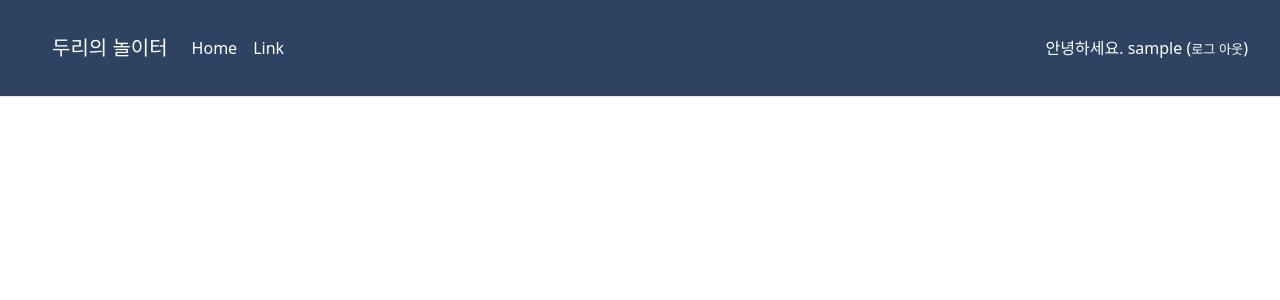
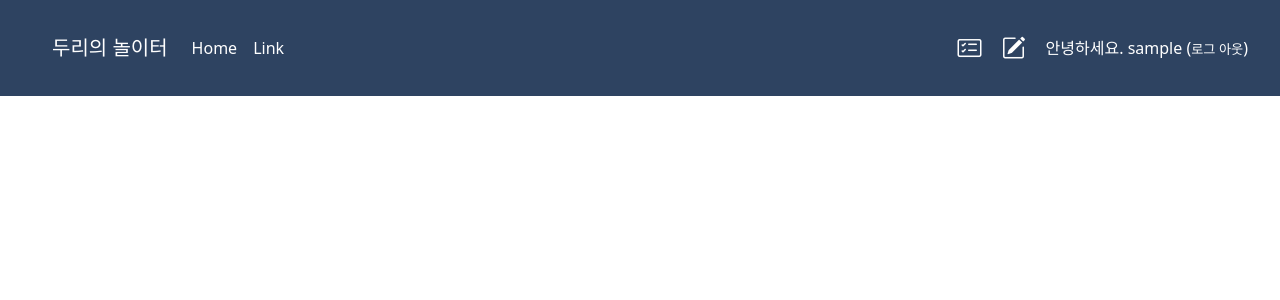
Before and after one commit to durikang/my-first-blog, a Django app: page / in a window 1280 px wide. Shown: the top 300 px of the page. Run offline with Django 4.2, Linux system fonts and the light colour scheme; the visitor is signed in with stand-in values (Sample User, id 1); data that the repository does not hold is empty; some libraries are stand-ins or nearby versions.

Commit message:
css 수정

```diff
--- a/blog/static/css/blog.css
+++ b/blog/static/css/blog.css
@@ -6,7 +6,6 @@
 }
 
 .page-header {
-    border-bottom: 1px solid #e8e8e8;
     margin-top: 0;
     padding: 20px 20px 20px 40px;
     background-color: #2e4361;
@@ -42,9 +41,13 @@
     font-size: 0.825rem;
 }
 
-.container {
+.content {
     margin: 100px auto 0;
     text-align: center;
+}
+
+.post {
+    margin-bottom: 30px;
 }
 
 h1,
@@ -56,6 +59,7 @@
 
 .date {
     color: #828282;
+    font-size: 0.725rem;
 }
 
 .save {
@@ -75,10 +79,16 @@
     margin-right: 20px;
 }
 
-.post {
-    margin-bottom: 70px;
-    border-bottom: 1px solid #e8e8e8;
+i.bi.top-fn-btn-style {
+    color: white;
 }
+
+i.bi.top-fn-btn-style:hover {
+    color: var(--bs-link-color);
+}
+
+
+
 
 .btn-no-underline {
     text-decoration: none !important;
@@ -105,3 +115,7 @@
 .comment {
     margin: 20px 0px 20px 20px;
 }
+
+.comment-lst {
+    text-decoration: none;
+}
--- a/blog/templates/blog/base.html
+++ b/blog/templates/blog/base.html
@@ -10,7 +10,8 @@
     <link href="//fonts.googleapis.com/css?family=Lobster&subset=latin,latin-ext" rel="stylesheet" type="text/css">
     <link rel="stylesheet" href="https://cdn.jsdelivr.net/npm/bootstrap@5.2.0/dist/css/bootstrap.min.css">
     <script src="https://cdn.jsdelivr.net/npm/bootstrap@5.2.0/dist/js/bootstrap.bundle.min.js"></script>
-    <link rel="stylesheet" href="{% static 'css/blog.css' %}" type="text/css">
+    <link rel="stylesheet" href="https://cdn.jsdelivr.net/npm/bootstrap-icons@1.7.2/font/bootstrap-icons.css">
+    {% comment %} <link rel="stylesheet" href="{% static 'css/blog.css' %}" type="text/css"> {% endcomment %}
     <script src="https://code.jquery.com/jquery-3.6.0.min.js"></script>
     <script src="{% static 'js/post_draft_list.js' %}"></script>
 
@@ -48,7 +49,7 @@
     <div class="page-header">
         <nav class="navbar navbar-expand-lg">
         <div class="container-fluid">
-            <a class="navbar-brand text-white" href="#">두리의 놀이터</a>
+            <a class="navbar-brand text-white" href="/">두리의 놀이터</a>
             <button class="navbar-toggler" type="button" data-bs-toggle="collapse" data-bs-target="#navbarSupportedContent" aria-controls="navbarSupportedContent" aria-expanded="false" aria-label="Toggle navigation">
                 <span class="navbar-toggler-icon"></span>
             </button>
@@ -65,8 +66,10 @@
                 <span class="navbar-toggler-icon"></span>
             </button>
             {% if user.is_authenticated %}
-                <a href="{% url 'post_create' %}" class="top-menu"><span class="glyphicon glyphicon-plus btn btn-link"></span></a>
-                <a href="{% url 'post_draft_list' %}" class="top-menu"><span class="glyphicon glyphicon-edit btn btn-link"></span></a>
+                <div class="nav-top-btn">
+                    <a href="{% url 'post_create' %}" class="top-menu"><i class="bi bi-pencil-square top-fn-btn-style"></i></a>
+                    <a href="{% url 'post_draft_list' %}" class="top-menu"><i class="bi bi-card-checklist top-fn-btn-style"></i></a>
+                </div>
                 <p class="top-menu intro-lg">안녕하세요. {{ user.username }} (<a class="lg-out-btn" href="{% url 'logout' %}">로그 아웃</a>)</p>
             {% else %}
                 <button type="button" onclick="window.location.href='{% url 'login' %}'" class="btn btn-light top-menu lg-btn-fs875">로그인</button>
@@ -75,9 +78,9 @@
         </div>
         </nav>
     </div>
-    <div class="content container">
-        <div class="row">
-            <div class="">
+    <div class="main">
+        <div class="content">
+            <div class="section">
                 {% block content %}
                 {% endblock %}
             </div>
--- a/blog/templates/blog/post_detail.html
+++ b/blog/templates/blog/post_detail.html
@@ -13,8 +13,8 @@
         <a class="btn btn-default" href="{% url 'post_update' pk=post.pk %}"><span class="glyphicon glyphicon-pencil"></span></a>
         <a class="btn btn-default" href="{% url 'post_delete' pk=post.pk %}"><span class="glyphicon glyphicon-remove"></span></a>
         {% endif %}
-        <h1>{{ post.title }}</h1>
-        <p>{{ post.text|linebreaksbr }}</p>
+        <h1 class="post-title">{{ post.title }}</h1>
+        <p class="post-contents">{{ post.text|linebreaksbr }}</p>
     </div>
     <hr>
     <a class="btn btn-default" href="{% url 'add_comment_to_post' pk=post.pk %}">댓글 달기</a>
--- a/blog/templates/blog/post_list.html
+++ b/blog/templates/blog/post_list.html
@@ -10,7 +10,7 @@
            · 게시일 : {{ post.published_date }}
         </div>
         {% comment %} <p>{{ post.text|linebreaksbr }}</p> {% endcomment %}
-        <a href="{% url 'post_detail' pk=post.pk %}">Comments: {{ post.approved_comments.count }}</a>
+        <a class="comment-lst" href="{% url 'post_detail' pk=post.pk %}">댓글 : {{ post.approved_comments.count }}</a>
     </div>
     {% endfor %}
 {% endblock %}
--- a/blog/views.py
+++ b/blog/views.py
@@ -16,7 +16,7 @@
     comments = Comment.objects.filter(post = post)
     return render(request, 'blog/post_detail.html',{'post':post,'comments':comments})
 
-# 댓글 기능 로직(댓글 리스트 보여주기)
+# 댓글 기능 로직(댓글 등록)
 def add_comment_to_post(request, pk):
     post = get_object_or_404(Post, pk=pk)
     if request.method == "POST":
```
Also changed, not shown: blog/templates/blog/add_comment_to_post.html (+7 -5 lines).
